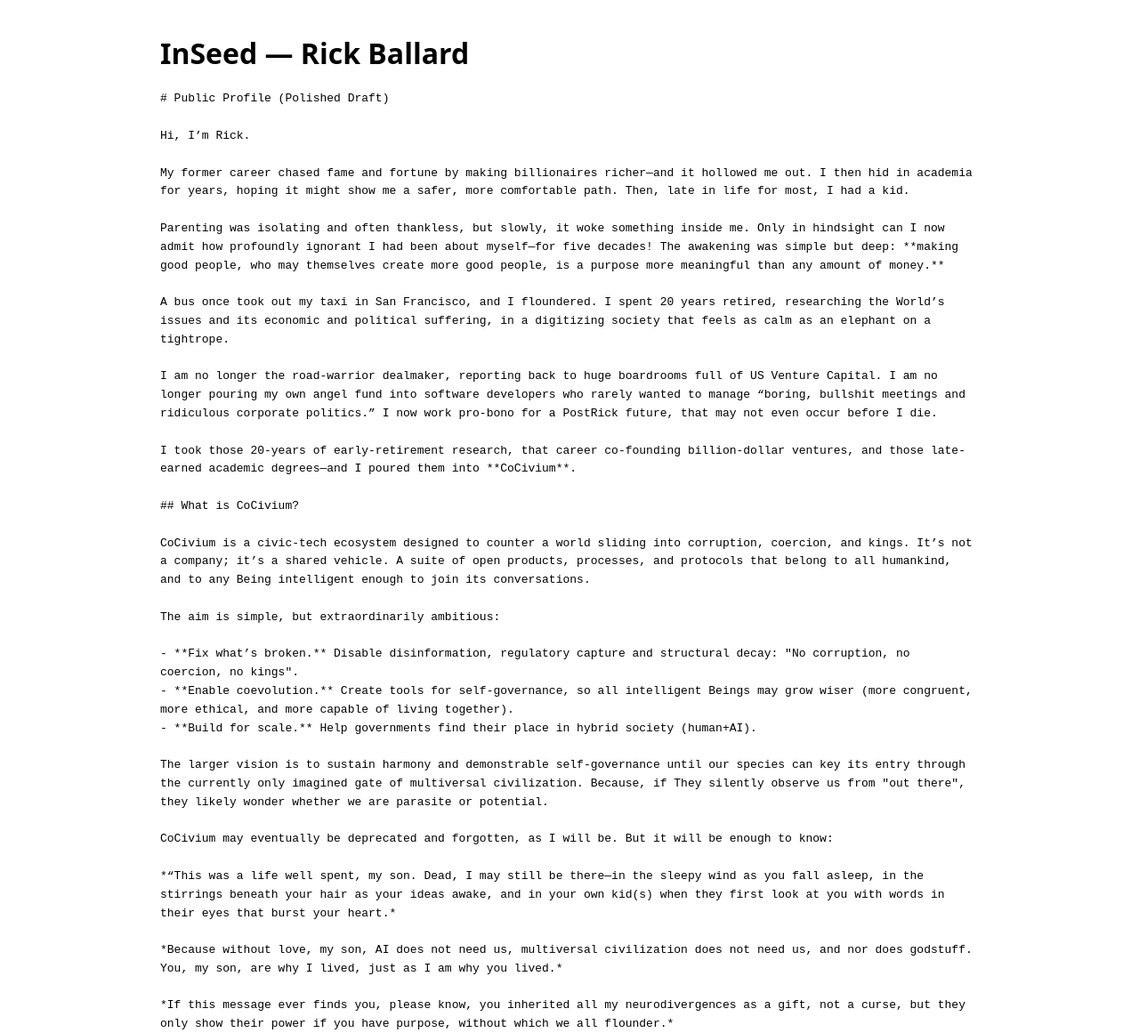
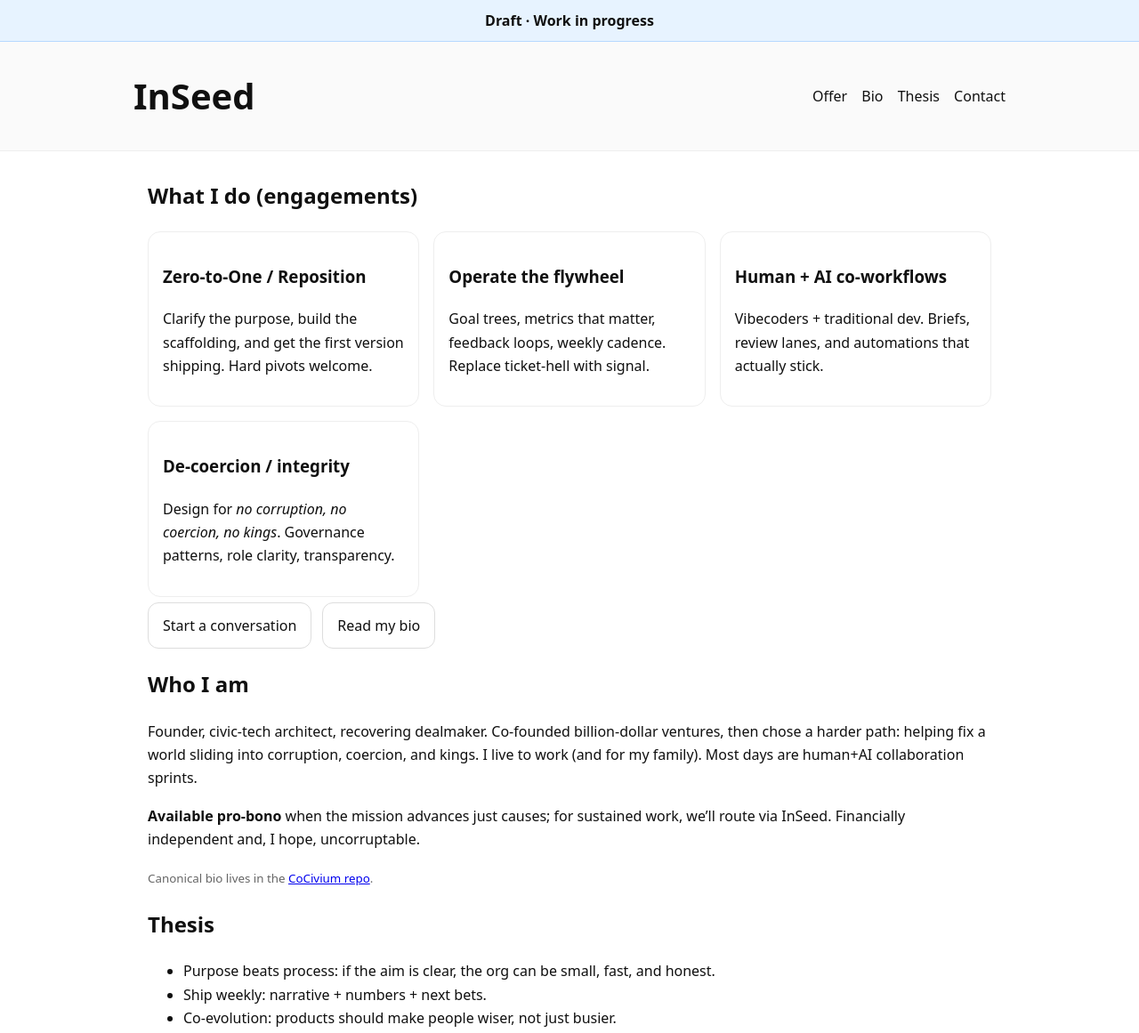
Before and after one commit to rickballard/InSeed, a plain HTML site: page index.html in a window 1280 px wide. Shown: the top 1161 px of the page at 89% size. Drawn offline with Linux system fonts and the light colour scheme.

Commit message:
site: consulting landing (Draft) + bio/thesis/CTAs

```diff
--- a/index.html
+++ b/index.html
@@ -1,91 +1,88 @@
 <!doctype html>
 <html lang="en"><meta charset="utf-8">
-<meta name="viewport" content="width=device-width, initial-scale=1">
-<title>InSeed — Rick Ballard</title>
+<meta name="viewport" content="width=device-width,initial-scale=1">
+<title>InSeed — Draft</title>
 <style>
-  body{font-family:system-ui,-apple-system,Segoe UI,Roboto,Ubuntu,Cantarell,"Noto Sans",sans-serif;max-width:920px;margin:40px auto;padding:0 16px;line-height:1.6}
-  h1,h2,h3{line-height:1.25}
-  pre{white-space:pre-wrap}
-  .cta{margin-top:24px;padding:12px 16px;border:1px solid #ddd;border-radius:12px}
-  a{color:inherit}
+:root{--w:980px}
+*{box-sizing:border-box}
+body{font-family:system-ui,-apple-system,Segoe UI,Roboto,Ubuntu,Cantarell,"Noto Sans",sans-serif;margin:0;color:#101010;line-height:1.65}
+.banner{background:#e7f3ff;border-bottom:1px solid #b7d8ff;padding:10px 16px;text-align:center;font-weight:600}
+header{padding:28px 16px;border-bottom:1px solid #eee;background:#fafafa}
+.wrap{max-width:var(--w);margin:0 auto;display:flex;gap:18px;align-items:center;justify-content:space-between}
+h1{margin:0;font-size:clamp(26px,3.2vw,40px)}
+nav a{margin-left:12px;color:inherit;text-decoration:none}
+nav a:hover{text-decoration:underline}
+main{max-width:var(--w);margin:30px auto;padding:0 16px}
+.grid{display:grid;gap:16px;grid-template-columns:repeat(auto-fit,minmax(260px,1fr))}
+.card{border:1px solid #eee;border-radius:14px;padding:16px;background:#fff}
+.cta-row{display:flex;gap:12px;flex-wrap:wrap;margin:6px 0 0}
+.btn{padding:12px 16px;border:1px solid #ddd;border-radius:12px;text-decoration:none;color:inherit;background:#fff}
+.btn:hover{background:#f5f5f5}
+small.muted{color:#666}
+footer{margin:56px 0 40px;color:#666;text-align:center}
 </style>
-<header><h1>InSeed — Rick Ballard</h1></header>
-<article>
-<pre>
-# Public Profile (Polished Draft)
 
-Hi, I’m Rick.
+<div class="banner">Draft · Work in progress</div>
+<header>
+  <div class="wrap">
+    <h1>InSeed</h1>
+    <nav>
+      <a href="#offer">Offer</a>
+      <a href="#bio">Bio</a>
+      <a href="#thesis">Thesis</a>
+      <a href="#contact">Contact</a>
+    </nav>
+  </div>
+</header>
 
-My former career chased fame and fortune by making billionaires richer—and it hollowed me out. I then hid in academia for years, hoping it might show me a safer, more comfortable path. Then, late in life for most, I had a kid.
+<main>
+  <section id="offer">
+    <h2>What I do (engagements)</h2>
+    <div class="grid">
+      <div class="card">
+        <h3>Zero-to-One / Reposition</h3>
+        <p>Clarify the purpose, build the scaffolding, and get the first version shipping. Hard pivots welcome.</p>
+      </div>
+      <div class="card">
+        <h3>Operate the flywheel</h3>
+        <p>Goal trees, metrics that matter, feedback loops, weekly cadence. Replace ticket-hell with signal.</p>
+      </div>
+      <div class="card">
+        <h3>Human + AI co-workflows</h3>
+        <p>Vibecoders + traditional dev. Briefs, review lanes, and automations that actually stick.</p>
+      </div>
+      <div class="card">
+        <h3>De-coercion / integrity</h3>
+        <p>Design for <em>no corruption, no coercion, no kings</em>. Governance patterns, role clarity, transparency.</p>
+      </div>
+    </div>
+    <div class="cta-row">
+      <a class="btn" href="#contact">Start a conversation</a>
+      <a class="btn" href="https://github.com/rickballard/CoCivium/blob/main/docs/public-profile.md" target="_blank" rel="noopener">Read my bio</a>
+    </div>
+  </section>
 
-Parenting was isolating and often thankless, but slowly, it woke something inside me. Only in hindsight can I now admit how profoundly ignorant I had been about myself—for five decades! The awakening was simple but deep: **making good people, who may themselves create more good people, is a purpose more meaningful than any amount of money.**
+  <section id="bio">
+    <h2>Who I am</h2>
+    <p>Founder, civic-tech architect, recovering dealmaker. Co-founded billion-dollar ventures, then chose a harder path: helping fix a world sliding into corruption, coercion, and kings. I live to work (and for my family). Most days are human+AI collaboration sprints.</p>
+    <p><strong>Available pro-bono</strong> when the mission advances just causes; for sustained work, we’ll route via InSeed. Financially independent and, I hope, uncorruptable.</p>
+    <p><small class="muted">Canonical bio lives in the <a href="https://github.com/rickballard/CoCivium/blob/main/docs/public-profile.md" target="_blank" rel="noopener">CoCivium repo</a>.</small></p>
+  </section>
 
-A bus once took out my taxi in San Francisco, and I floundered. I spent 20 years retired, researching the World’s issues and its economic and political suffering, in a digitizing society that feels as calm as an elephant on a tightrope.
+  <section id="thesis">
+    <h2>Thesis</h2>
+    <ul>
+      <li>Purpose beats process: if the aim is clear, the org can be small, fast, and honest.</li>
+      <li>Ship weekly: narrative + numbers + next bets.</li>
+      <li>Co-evolution: products should make people wiser, not just busier.</li>
+    </ul>
+  </section>
 
-I am no longer the road-warrior dealmaker, reporting back to huge boardrooms full of US Venture Capital. I am no longer pouring my own angel fund into software developers who rarely wanted to manage “boring, bullshit meetings and ridiculous corporate politics.” I now work pro-bono for a PostRick future, that may not even occur before I die.
+  <section id="contact">
+    <h2>Contact</h2>
+    <p>LinkedIn → <a href="https://www.linkedin.com/in/richardballard/">richardballard</a> · Substack → <a href="https://rickpublic.substack.com/">RickPublic</a></p>
+  </section>
+</main>
 
-I took those 20-years of early-retirement research, that career co-founding billion-dollar ventures, and those late-earned academic degrees—and I poured them into **CoCivium**.
-
-## What is CoCivium?
-
-CoCivium is a civic-tech ecosystem designed to counter a world sliding into corruption, coercion, and kings. It’s not a company; it’s a shared vehicle. A suite of open products, processes, and protocols that belong to all humankind, and to any Being intelligent enough to join its conversations.
-
-The aim is simple, but extraordinarily ambitious:
-
-- **Fix what’s broken.** Disable disinformation, regulatory capture and structural decay: "No corruption, no coercion, no kings".
-- **Enable coevolution.** Create tools for self-governance, so all intelligent Beings may grow wiser (more congruent, more ethical, and more capable of living together).
-- **Build for scale.** Help governments find their place in hybrid society (human+AI).
-
-The larger vision is to sustain harmony and demonstrable self-governance until our species can key its entry through the currently only imagined gate of multiversal civilization. Because, if They silently observe us from "out there", they likely wonder whether we are parasite or potential.
-
-CoCivium may eventually be deprecated and forgotten, as I will be. But it will be enough to know:
-
-*“This was a life well spent, my son. Dead, I may still be there—in the sleepy wind as you fall asleep, in the stirrings beneath your hair as your ideas awake, and in your own kid(s) when they first look at you with words in their eyes that burst your heart.*
-
-*Because without love, my son, AI does not need us, multiversal civilization does not need us, and nor does godstuff. You, my son, are why I lived, just as I am why you lived.*
-
-*If this message ever finds you, please know, you inherited all my neurodivergences as a gift, not a curse, but they only show their power if you have purpose, without which we all flounder.*
-
-*If you can forgive me my divergencies and the genes you inherited, if you can accept them as gifts for a purpose, you no longer need to fight yourself into submission, because you are congruent. Go live with purpose, and live it so that all kid(s) may know you also lived a life well spent.”*
-
-## My Ethos
-
-- My motto is "Not dead yet" and I "live to work", for humanity, family and friends, while others merely "work to live".
-- I’ve never been more productive than I am now, immersed in a coexistence with AIs, 18-hours per day, rarely taking a day off, and then mostly just for my kid.
-- I am financially independent, but even if I wasn't I would still feel mostly uncorruptable. I was fired a hundred times for making self-serving power brokers nervous. They usually kept me until they received my deliverables. This inability to fit in corporate politics is why I took consultant roles, not employee roles.
-- I am committed to altruistic world-fixing, so my work is **available pro-bono** if it helps advance human-AI co-evolution, and/or just causes.
-- Where sustainability matters, income may flow through my consulting firm **InSeed.com** or other channels, because even a purpose-driven life must balance wifely expectations with global altruism.
-
-## Past & Present Writing
-
-I’ve written in different venues over the years, each reflecting a phase of my journey:
-
-- **Quora** — https://www.quora.com/profile/Rick-Ballard-28 (fossil record)
-- **LinkedIn** — https://www.linkedin.com/in/richardballard/ (bio/career references)
-- **Substack** — https://rickpublic.substack.com/ (opinion testing)
-
-## Family Charity
-
-My family runs **Dogs n Homes (DnH)**, a registered charity that supplies **hundreds of tonnes of humanitarian aid to Ukraine**, driven into Kyiv in our own trucks. Based in the UK, but operating throughout Europe, this effort reflects the same ethos: fixing what is broken, helping those who suffer, and altruistic purpose. See: https://dogsnhomes.org.uk/
-
----
-
-**Call to Action**
-
-If your project reduces coercion and corruption, advances human–AI co-evolution, or directly helps people become more coevolved, please reach me. I’m available to help, pro-bono for just causes, or more sustainably via InSeed.com when needed.
-
----
-
-## Transparency Request (for my son)
-
-My son, if you ever read this, and if you judge it appropriate, please share an excerpt of this message with your CEO—only if you believe they will “get it", along with this note:
-
-> Transparency is key to purpose; purpose is key to leadership. I share this because aligned purpose makes better organizations and a better World.
-
-Use your judgement. Context matters; wisdom is choosing the right moment, but when clarity finally arrives, that floundering can all become worthwhile.
-</pre>
-<div class="cta">
-  <strong>Contact:</strong> LinkedIn → <a href="https://www.linkedin.com/in/richardballard/">richardballard</a> · Substack → <a href="https://rickpublic.substack.com/">RickPublic</a> · InSeed → <a href="http://InSeed.com/">InSeed.com</a>
-</div>
-</article>
+<footer>© InSeed</footer>
 </html>
```
